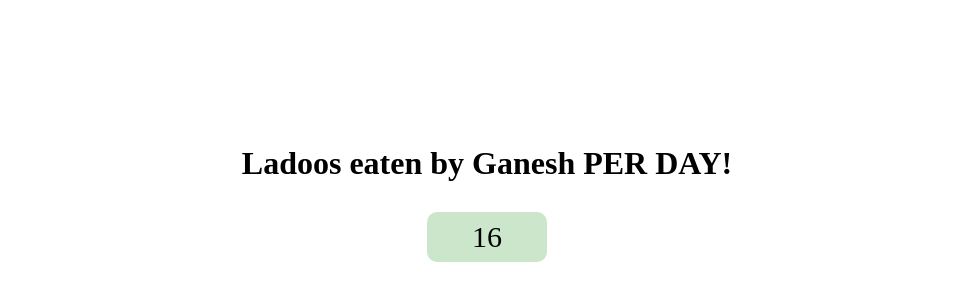
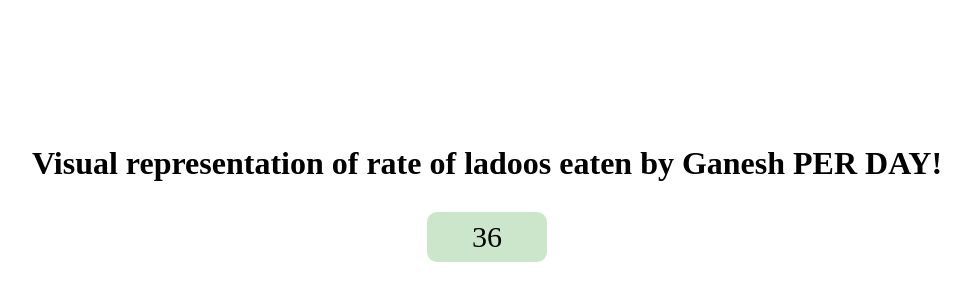
Before and after one commit to Govindmenon69/Orange-Web, a plain HTML site: page cdn/ladoo-counter.html in a window 1280 px wide. Shown: the part 212-512 px from the top of the page, without its empty margins (153-1124 px from the left). Drawn offline with Linux system fonts and the light colour scheme.

Commit message:
Update ladoo-counter.html

```diff
--- a/cdn/ladoo-counter.html
+++ b/cdn/ladoo-counter.html
@@ -38,7 +38,7 @@
 </head>
 <body>
     <div class="container">
-        <h1>Ladoos eaten by Ganesh PER DAY!</h1>
+        <h1>Visual representation of rate of ladoos eaten by Ganesh PER DAY!</h1>
         <div class="counter">
             <div id="counter-value">0</div>
         </div>
@@ -73,7 +73,7 @@
 
         // Function to increment the counter by a random value between 1 and 5
         function incrementCounter() {
-            const randomIncrement = Math.floor(Math.random() * 5) + 1; // Random number between 1 and 5
+            const randomIncrement = Math.floor(Math.random() * 14) + 1; // Random number between 1 and 5
             counter += randomIncrement;
             localStorage.setItem('counter', counter); // Save counter to localStorage
             updateCounter();
```
